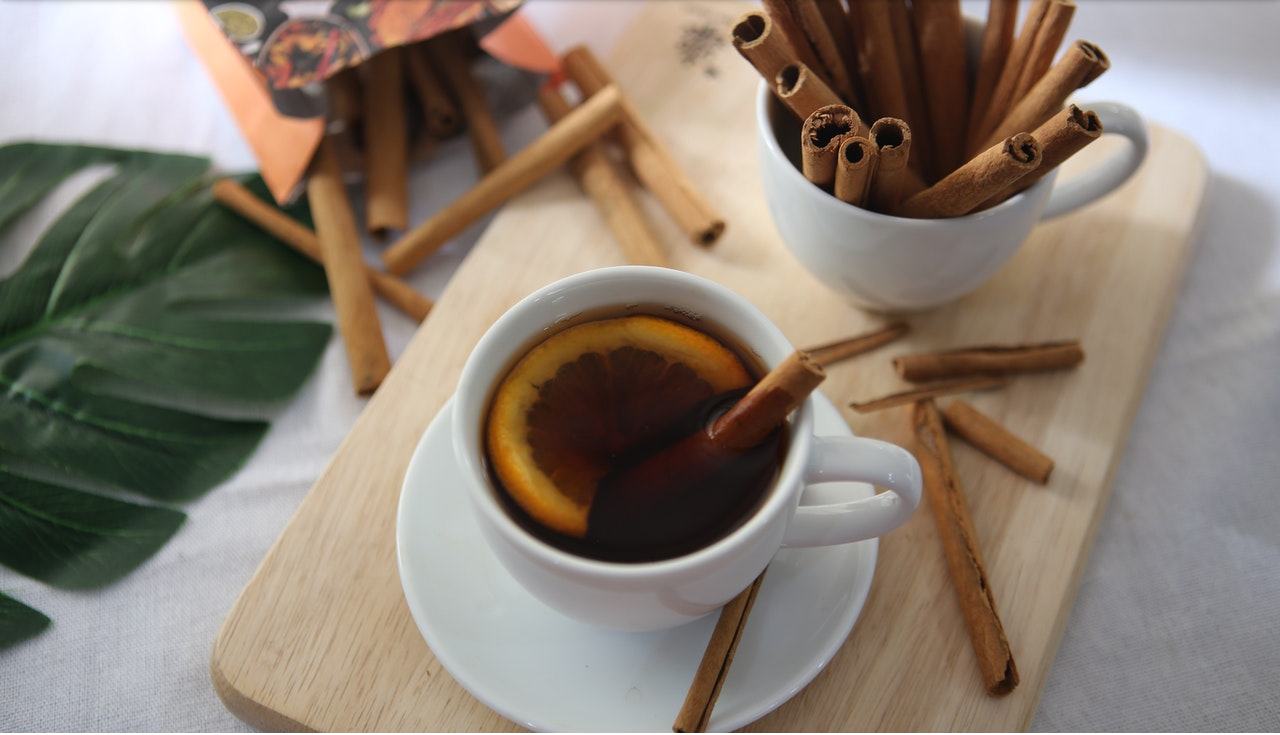
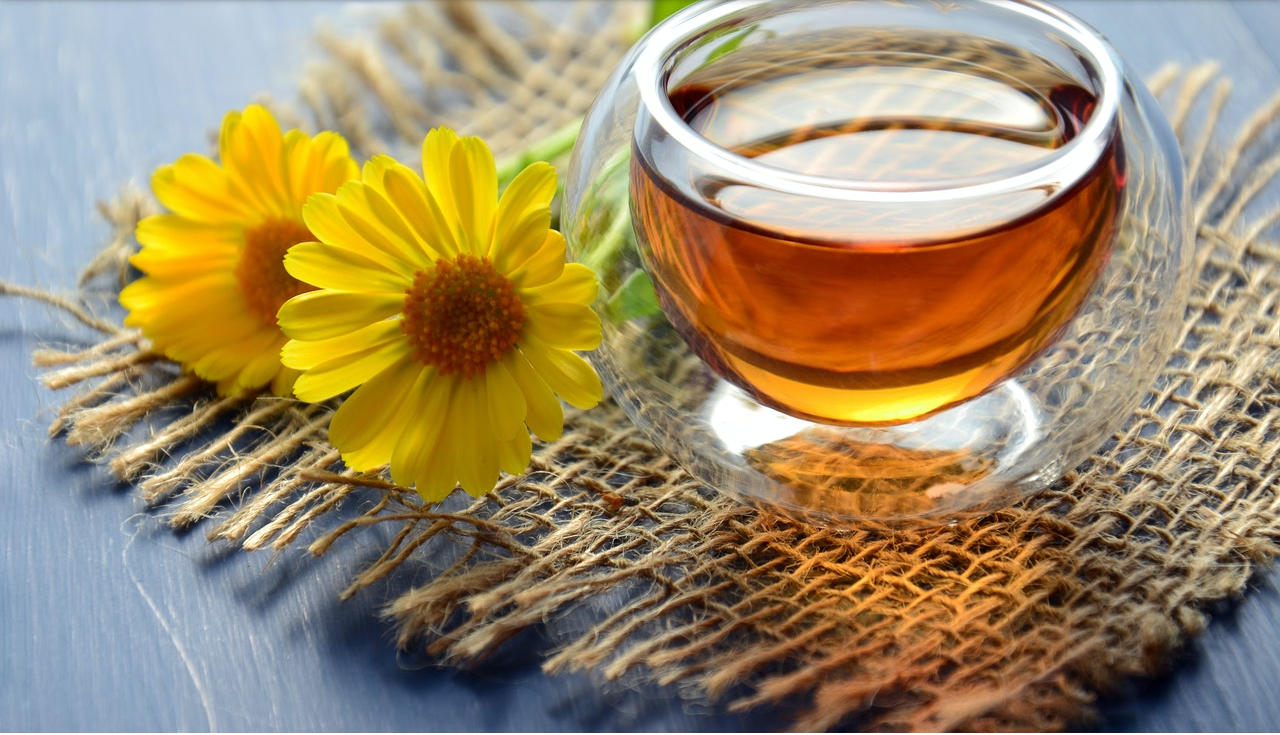
Before and after one commit to RudolphPereira/Materialize, a plain HTML site: page index.html in a window 1280 px wide. Shown: the part 67-802 px from the top of the page. Drawn offline with nearby package versions, Linux system fonts and the light colour scheme.

Commit message:
added fic to the background issue

```diff
--- a/style/style.css
+++ b/style/style.css
@@ -4,7 +4,7 @@
 }
 .header {
   height: 100vh;
-  background-image: url("./../Images/Header.jpg");
+  background-image: url("./../images/Image-1.jpg");
   background-size: cover;
   background-repeat: no-repeat;
   background-position: bottom;
```
